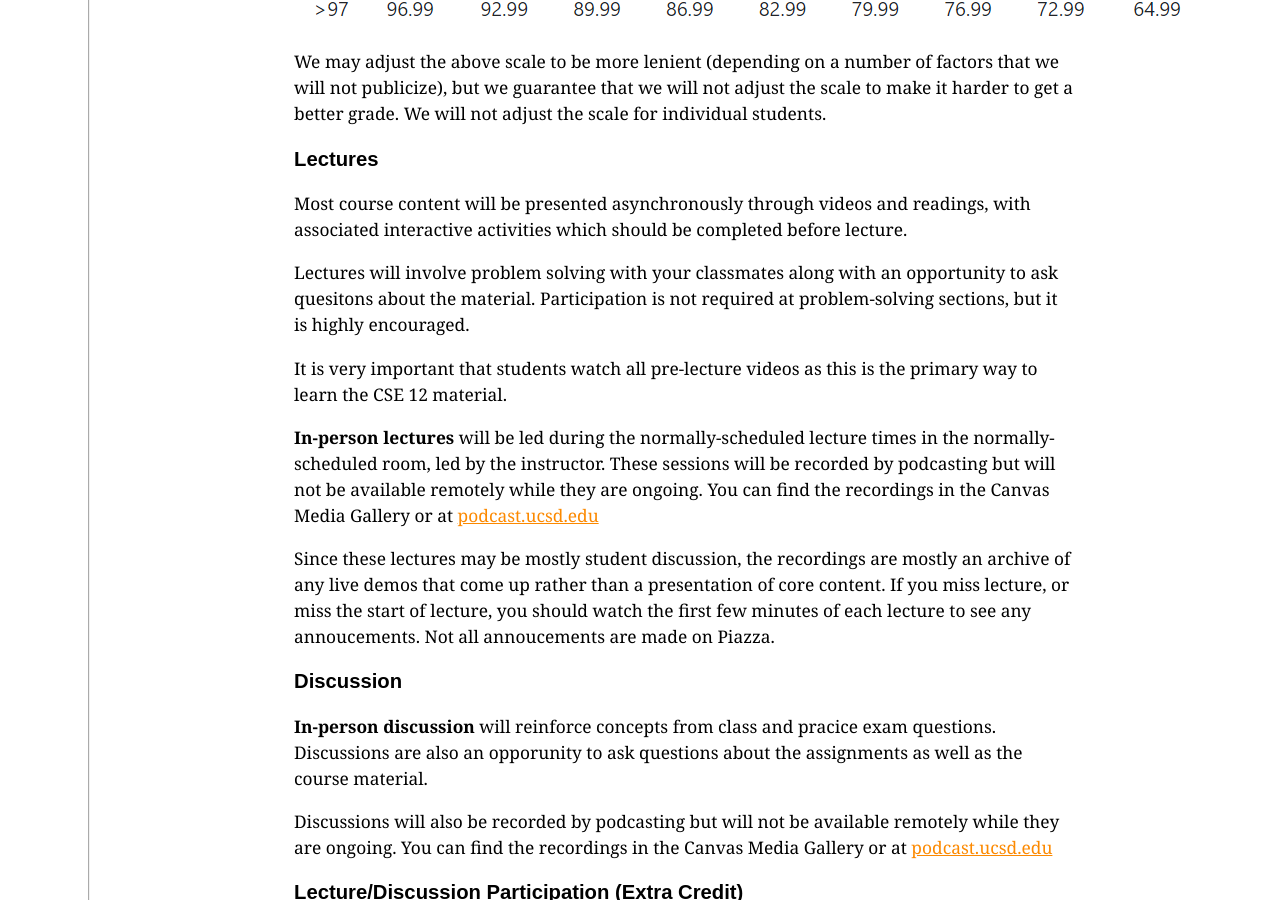
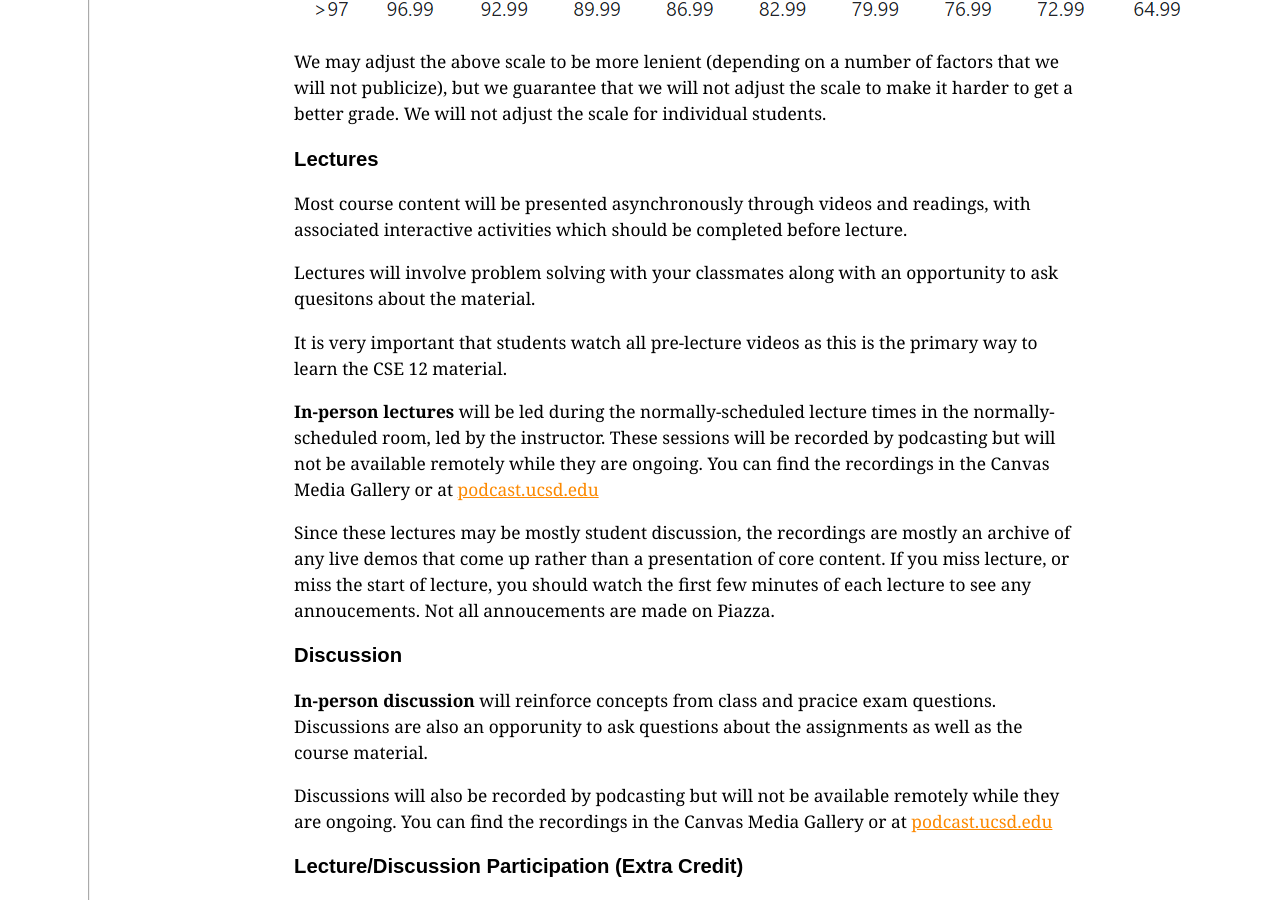
Before and after one commit to ucsd-cse12-sp24/ucsd-cse12-sp24.github.io, a Jekyll site: the page built from syllabus.md, in a window 1280 px wide and 900 px high, scrolled down 944 px. Built offline with Jekyll 4.4.1, drawn with Linux system fonts in a browser that asks for light colours.

Commit message:
Update syllabus.md

```diff
--- a/syllabus.md
+++ b/syllabus.md
@@ -52,8 +52,7 @@ Most course content will be presented asynchronously through videos and readings
 with associated interactive activities which should be completed before lecture.
 
 Lectures will involve problem solving with your classmates along with an opportunity
-to ask quesitons about the material. Participation is not required at problem-solving sections,
-but it is highly encouraged.
+to ask quesitons about the material.
 
 It is very important that students watch all pre-lecture videos as this is the
 primary way to learn the CSE 12 material.
```
